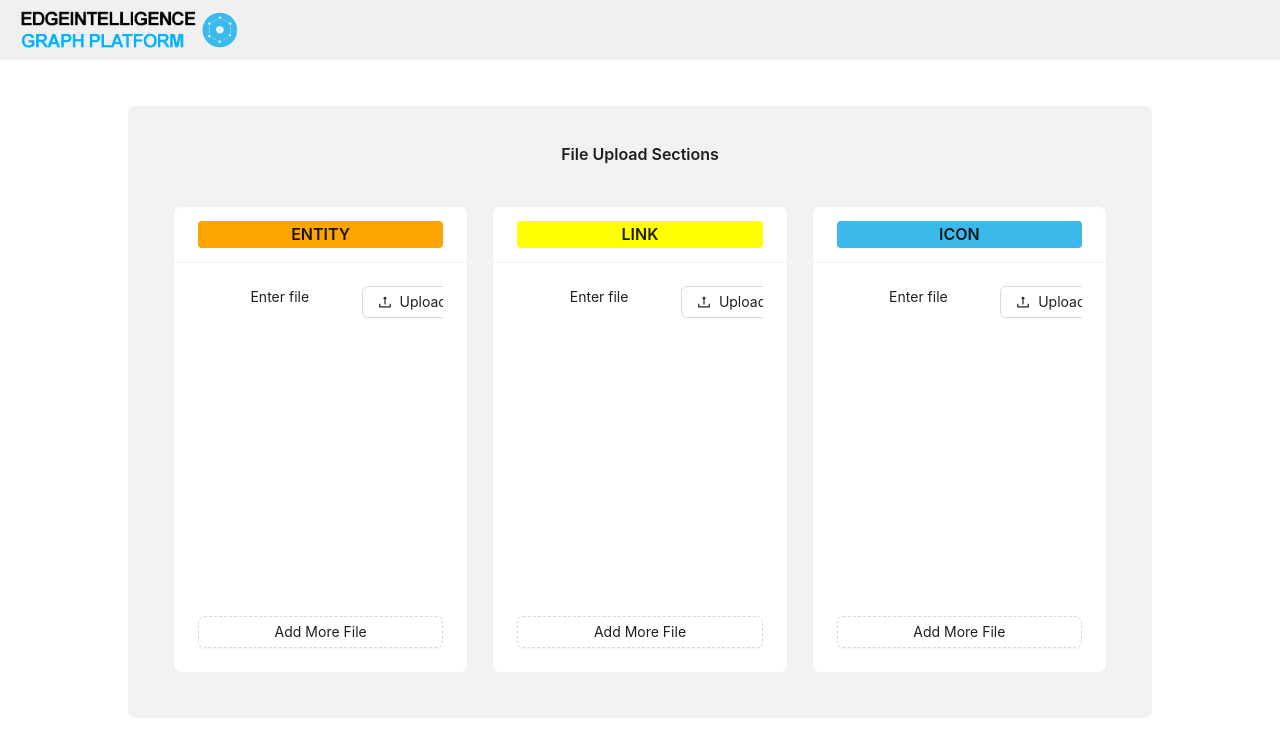
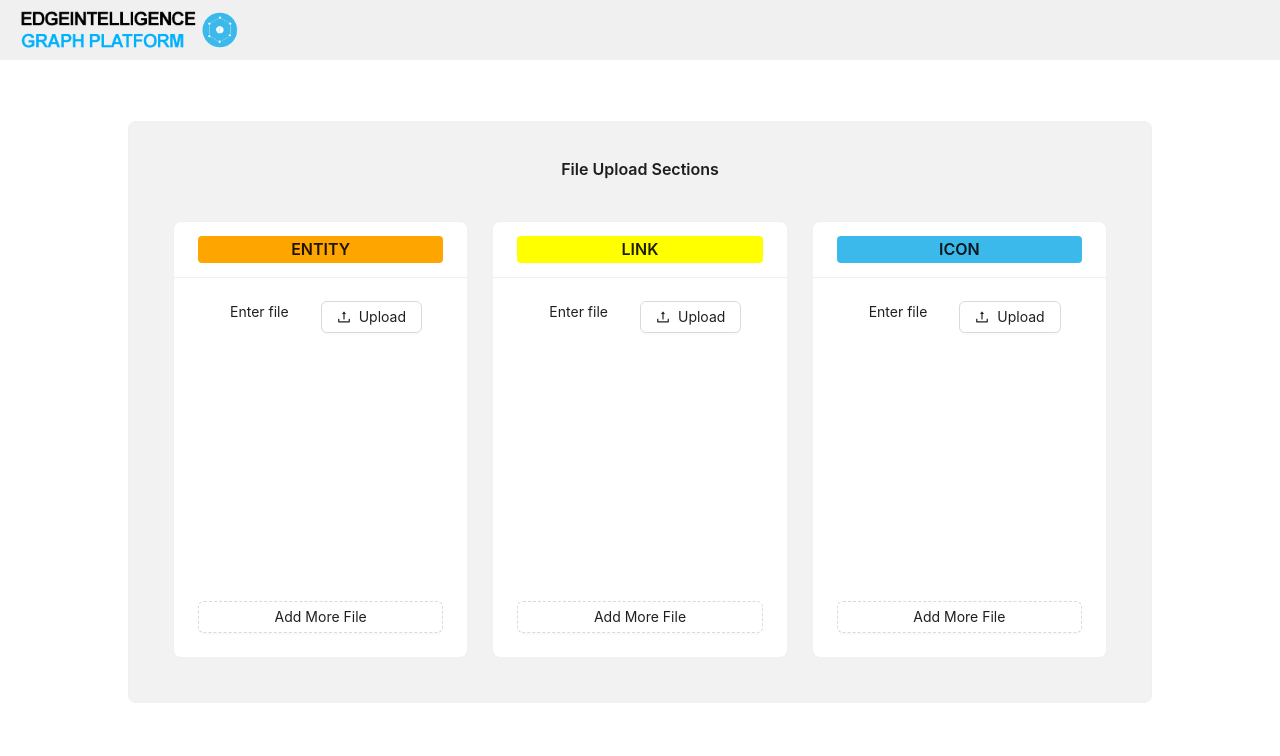
Before and after one commit to aamir910/3d-force-network-graph-, a React (Vite) app: page /upload in a window 1280 px wide. Shown: the top 756 px of the page. Built offline with nearby package versions, Linux system fonts and the light colour scheme.

Commit message:
design is ready there

```diff
--- a/src/components/FileUpload/FileUpload.jsx
+++ b/src/components/FileUpload/FileUpload.jsx
@@ -29,10 +29,10 @@ const FileUploadSection = () => {
   };
 
   const renderFileList = (files, setFiles, acceptType) => (
-    <div     style={{ borderRadius: 0, height: 330, overflowY: 'auto' }}>
+    <div     style={{ borderRadius: 0, height: 300, overflowY: 'auto' }}>
       {files.map((file, index) => (
         <Row key={index} style={{ marginBottom: '10px' }}>
-          <Col span={16}>
+          <Col span={12}>
             <Text>{file.name}</Text>
           </Col>
           <Col span={8}>
```
